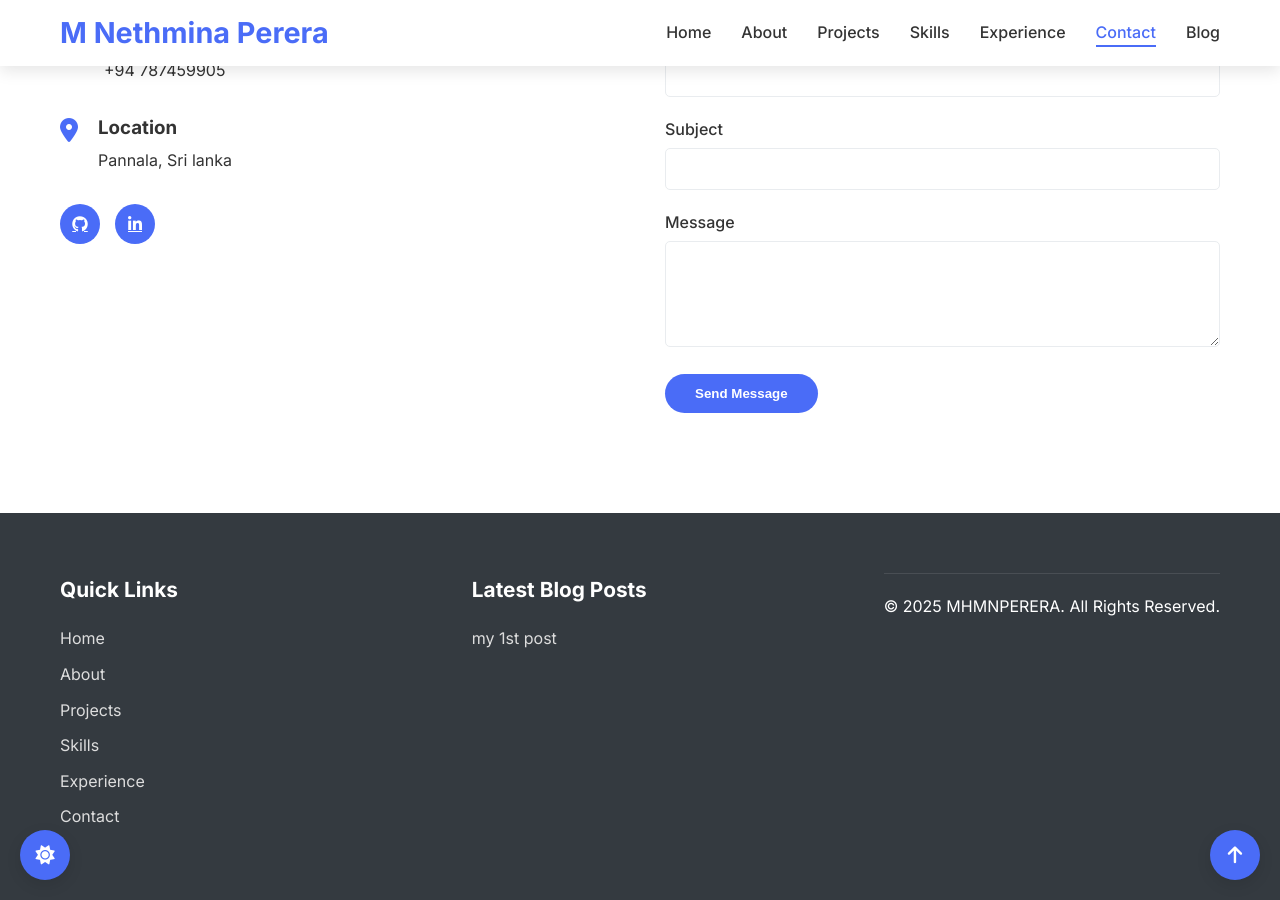
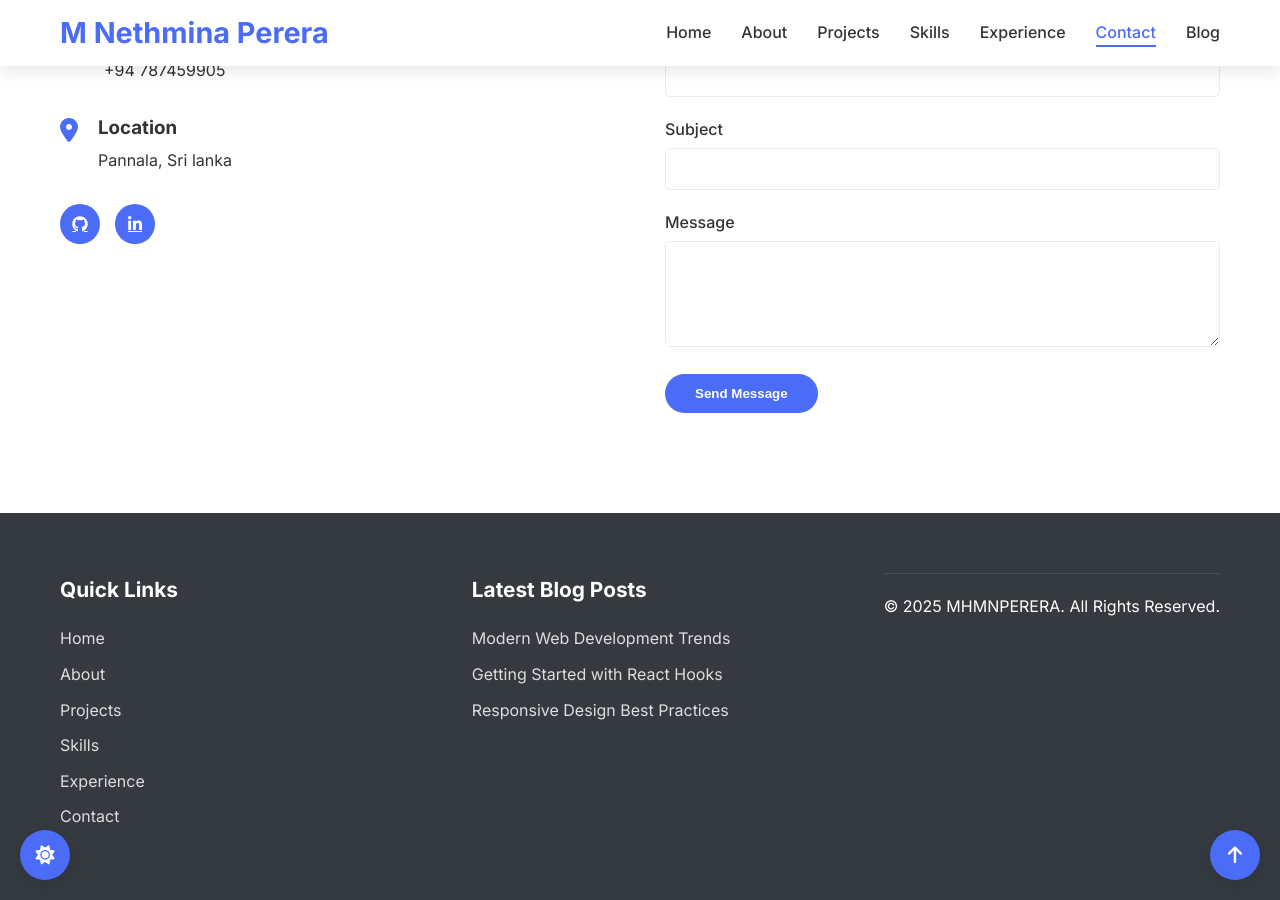
Before and after one commit to MHMNP2021/mnethmina.github.io, a Jekyll site: the page index.html, which Jekyll copies as it is, in a window 1280 px wide and 900 px high, scrolled down 5442 px. Built offline with Jekyll 4.4.1, drawn with Linux system fonts in a browser that asks for light colours.

Commit message:
Update index.html

```diff
--- a/index.html
+++ b/index.html
@@ -495,9 +495,9 @@
                 <div class="footer-section">
                     <h3>Latest Blog Posts</h3>
                     <ul>
-
-      <li><a href="_posts/2024-12-04-my-first-post.md">my 1st post</a></li>
-
+                        <li><a href="blog/post1.html">Modern Web Development Trends</a></li>
+                        <li><a href="blog/post2.html">Getting Started with React Hooks</a></li>
+                        <li><a href="blog/post3.html">Responsive Design Best Practices</a></li>
                     </ul>
                 </div>
 
```
